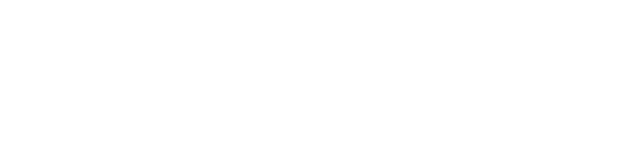
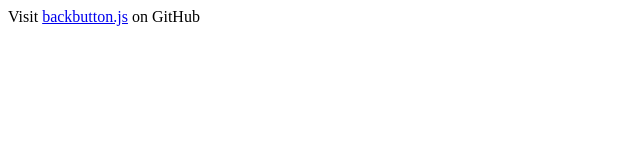
Before and after one commit to tomaslangkaas/backbutton.js, a plain HTML site: page index.html in a window 1280 px wide. Shown: the whole page, without its empty margins (0-640 px from the left). Drawn offline with Linux system fonts and the light colour scheme.

Commit message:
Update index.html

```diff
--- a/index.html
+++ b/index.html
@@ -30,6 +30,7 @@
   </style>
 </head>
 <body>
+  Visit <a href="https://github.com/tomaslangkaas/backbutton.js">backbutton.js</a> on GitHub
   <div id="results"></div>
   <script src='backbutton.js'></script>
   <script src="tests/tests.js"></script>
```
